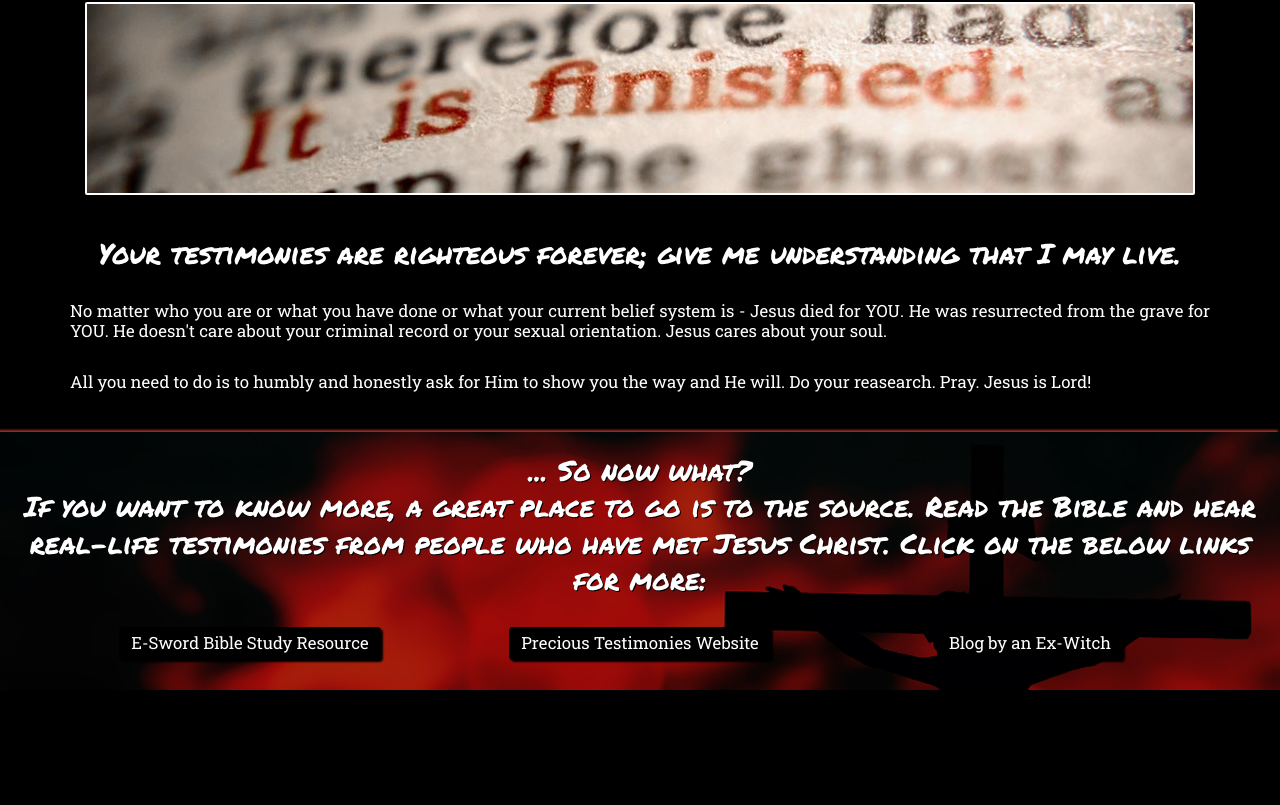
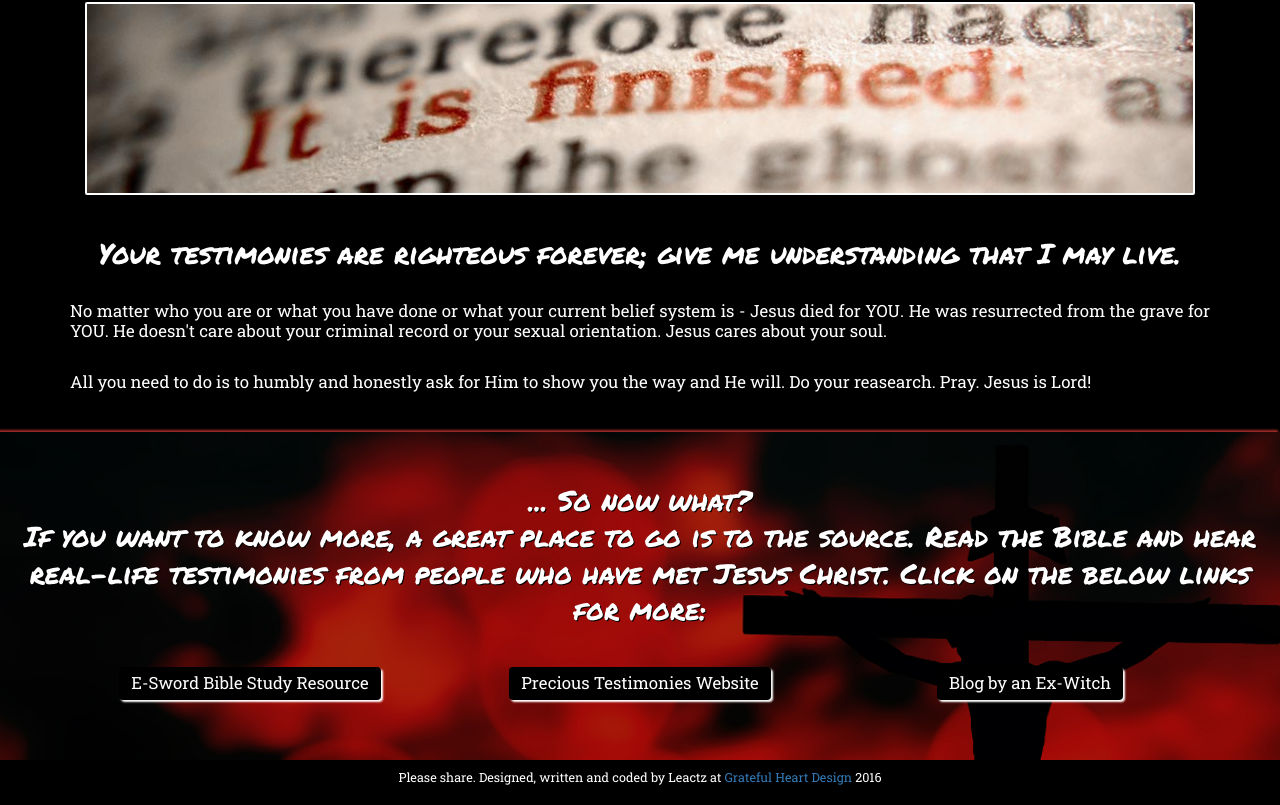
Before and after one commit to leactz/tribute.io, a plain HTML site: page index.html in a window 1280 px wide. Shown: the part 1881-2686 px from the top of the page. Before the commit the page ends 2571 px from the top, so only its background shows below. Drawn offline with Linux system fonts and the light colour scheme.

Commit message:
added a footer section and sorted out some cosmetic spacing issues

```diff
--- a/css/tributemain.css
+++ b/css/tributemain.css
@@ -54,9 +54,8 @@ JUMBOTRTON
 }
 
 .heroText{
-  margin-top: 0;
+  margin-top: -10px;
 }
-
 
 /******
 BODY CONTENT
@@ -97,19 +96,22 @@ BOTTOM SECTION
 
 .linksContainer {
   margin-top: 30px;
+  padding-bottom: 30px;
   margin-bottom: 30px;
 }
 
 .linksContainer button {
   margin: 0 auto;
+  margin-top: 10px;
   background-color: #000000;
-  box-shadow: 2px 2px 2px #000000;
+  box-shadow: 2px 2px 2px #ffffff;
   border: none;
   outline: none;
 }
 
 .linksContainer button:hover {
   background-color: #ffffff;
+  box-shadow: 2px 2px 2px #000000;
   outline: 0;
   border: none;
 }
@@ -128,6 +130,19 @@ BOTTOM SECTION
   outline: none;
 }
 
+.bottomText {
+  margin-top: 50px;
+}
+
+/******
+FOOTER
+******/
+.footer-text {
+  font-size: 0.9em;
+  padding-top: 10px;
+  padding-bottom: 10px;
+}
+
 /******
 MEDIA QUERIES
 ******/
--- a/index.html
+++ b/index.html
@@ -129,7 +129,7 @@
 
     <!--BOTTOM SECTION-->
     <div class="container-fluid bottomSection">
-      <h3 class="text-responsive text-center">... So now what?<br/>
+      <h3 class="text-responsive text-center bottomText">... So now what?<br/>
       If you want to know more, a great place to go is to the source.
       Read the Bible and hear real-life testimonies from people who have met Jesus Christ. Click on the below links for more:</h3>
       <div class="container linksContainer">
@@ -147,6 +147,11 @@
       </div><!--/linksContainer-->
     </div><!--/bottom section container-fluid-->
 
+    <!--FOOTER -->
+    <div class="container-fluid footer">
+      <p class="text-responsive footer-text text-center">Please share. Designed, written and coded by Leactz at <a href="https://leactz.github.io" target="_blank">Grateful Heart Design</a> 2016</p>
+    </div>
+
 <!--JAVASCRIPT FILES-->
 <script src="js/jquery-1_9_1.min.js"></script>
 <script src="js/bootstrap.min.js"></script>
```
